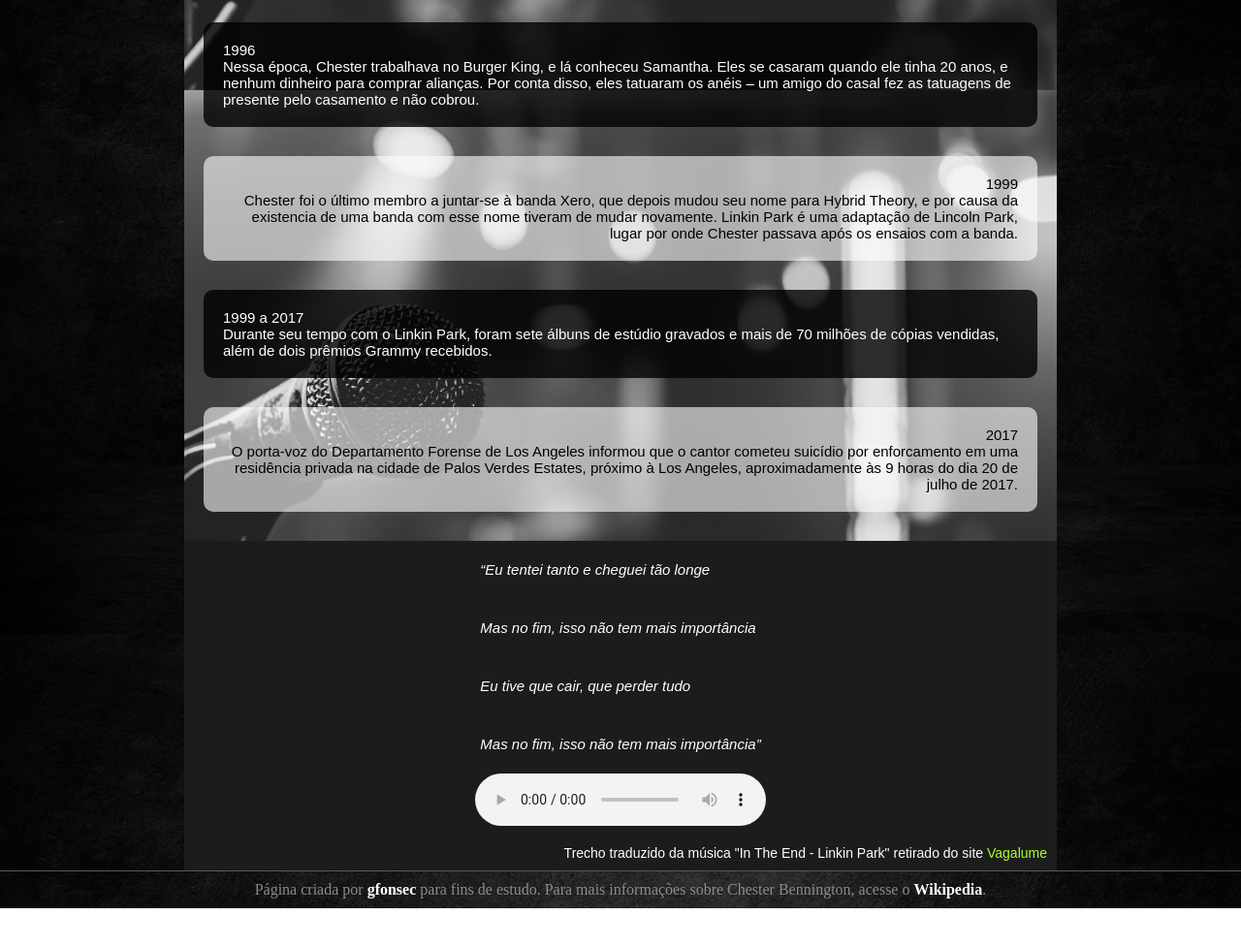
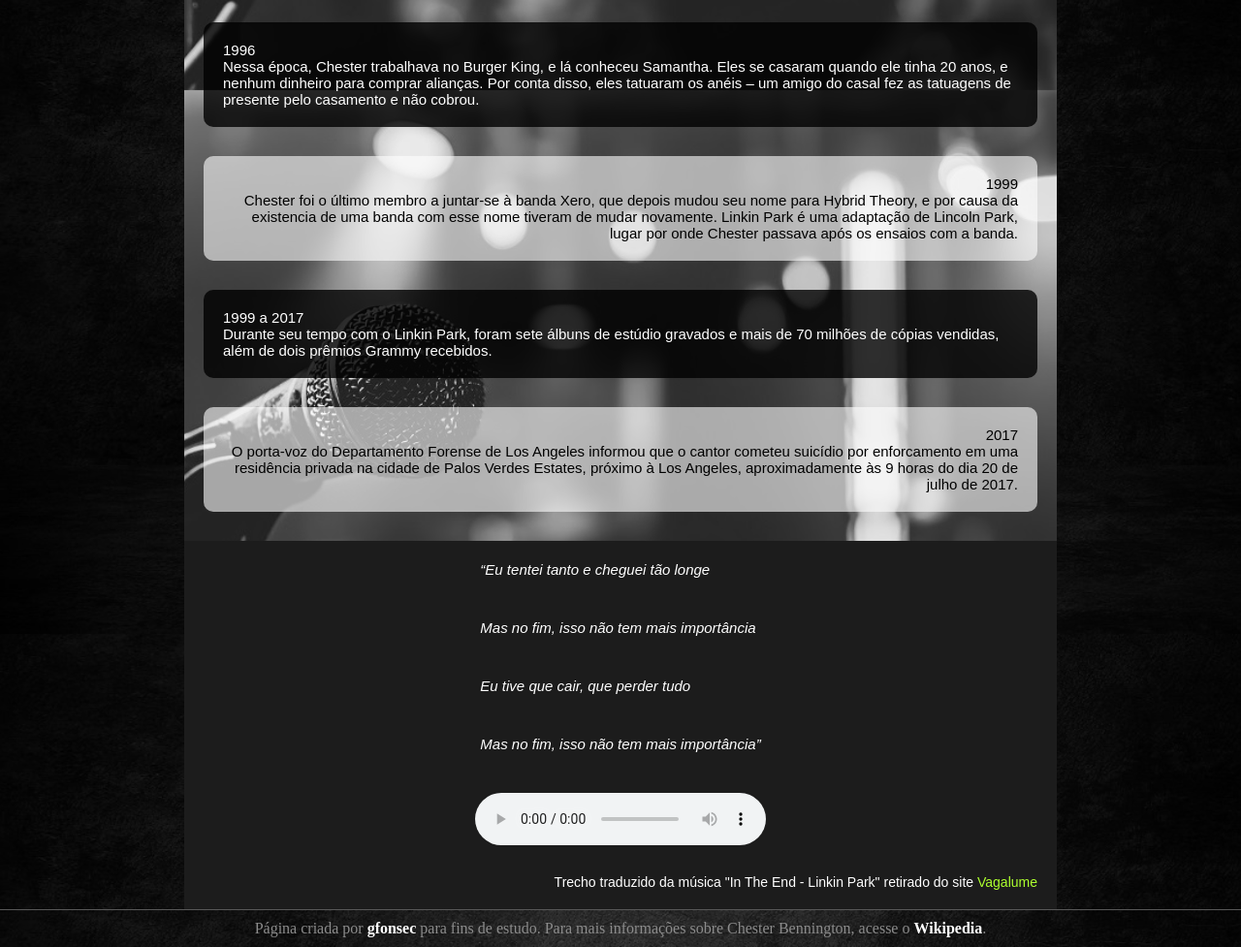
Before and after one commit to gfonsec/tributo-chester, a plain HTML site: page index.html in a window 1280 px wide. Shown: the part 1746-2723 px from the top of the page at 97% size. Before the commit the page ends 2683 px from the top, so only its background shows below. Drawn offline with Linux system fonts and the light colour scheme; a web font is replaced by a local one.

Commit message:
Update style.css

```diff
--- a/style.css
+++ b/style.css
@@ -124,10 +124,7 @@ header {
 .trecho {
     display: flex;
     justify-content: center;
-}
-.musica {
-    display: flex;
-    justify-content: center;
+    margin-bottom: 20px;
 }
 
 .trecho q {
@@ -138,12 +135,17 @@ header {
     font-family: var(--font3);
 }
 
+.musica {
+    display: flex;
+    justify-content: center;
+}
+
 .citacao {
     display: flex;
     justify-content: flex-end;
     font-family: Arial, Helvetica, sans-serif;
-    margin: 10px;
-    margin-top: 20px;
+    margin: 20px;
+    margin-top: 30px;
     font-size: 14px;
     color: white;
 }
```
